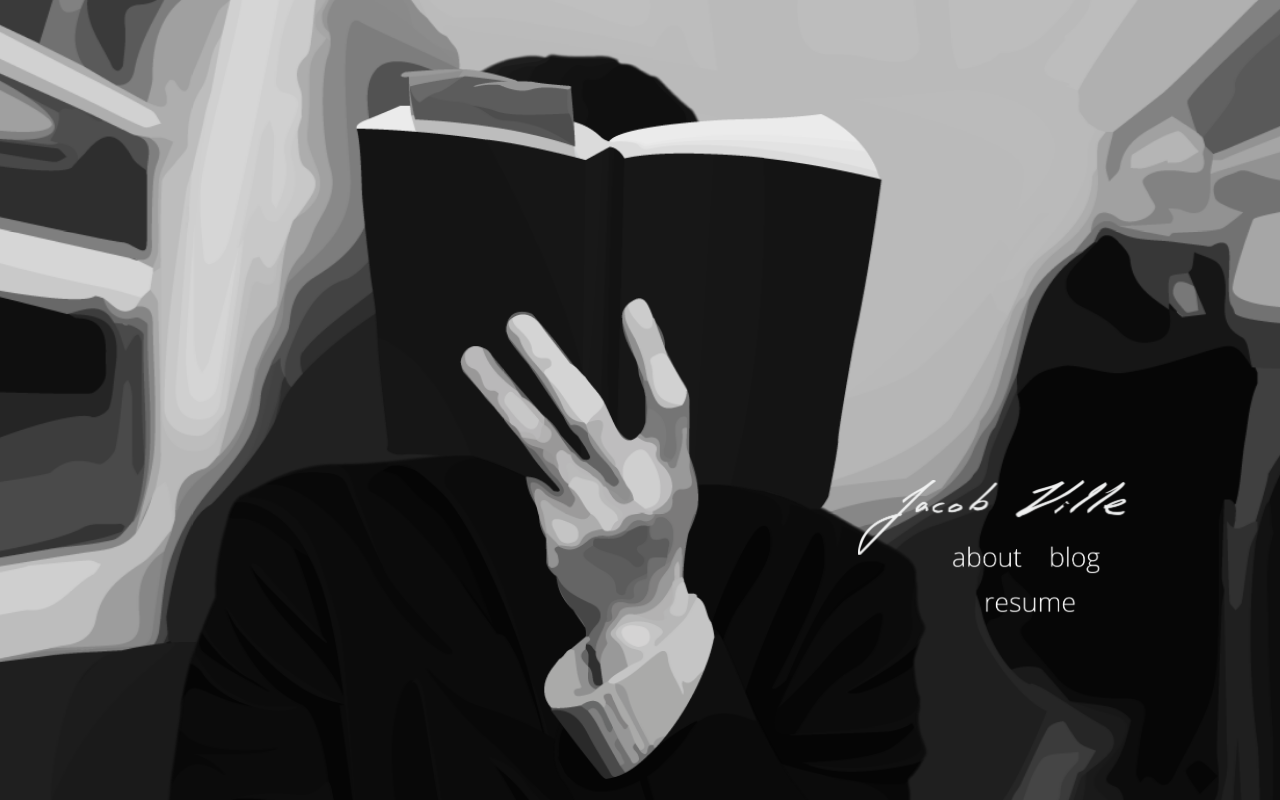
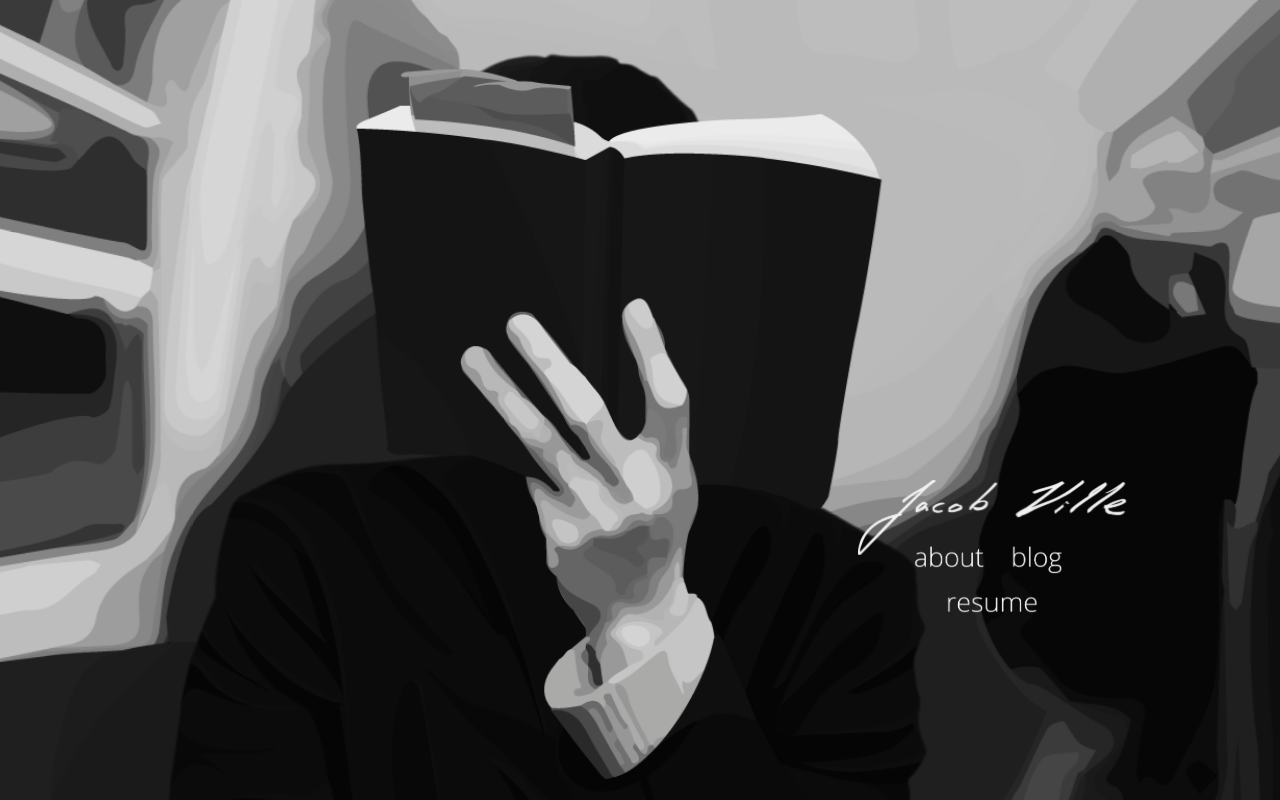
Before and after one commit to villejacob/villejacob.github.io, a plain HTML site: page index.html in a window 1280 px wide. Drawn offline with Linux system fonts and the light colour scheme.

Commit message:
Adjust link positions

```diff
--- a/main.css
+++ b/main.css
@@ -81,7 +81,7 @@ body {
 	width: 14%;
 	height: 20%;
 	top: 68%;
-	right: 10%;
+	right: 13%;
 }
 
 .about {
```
